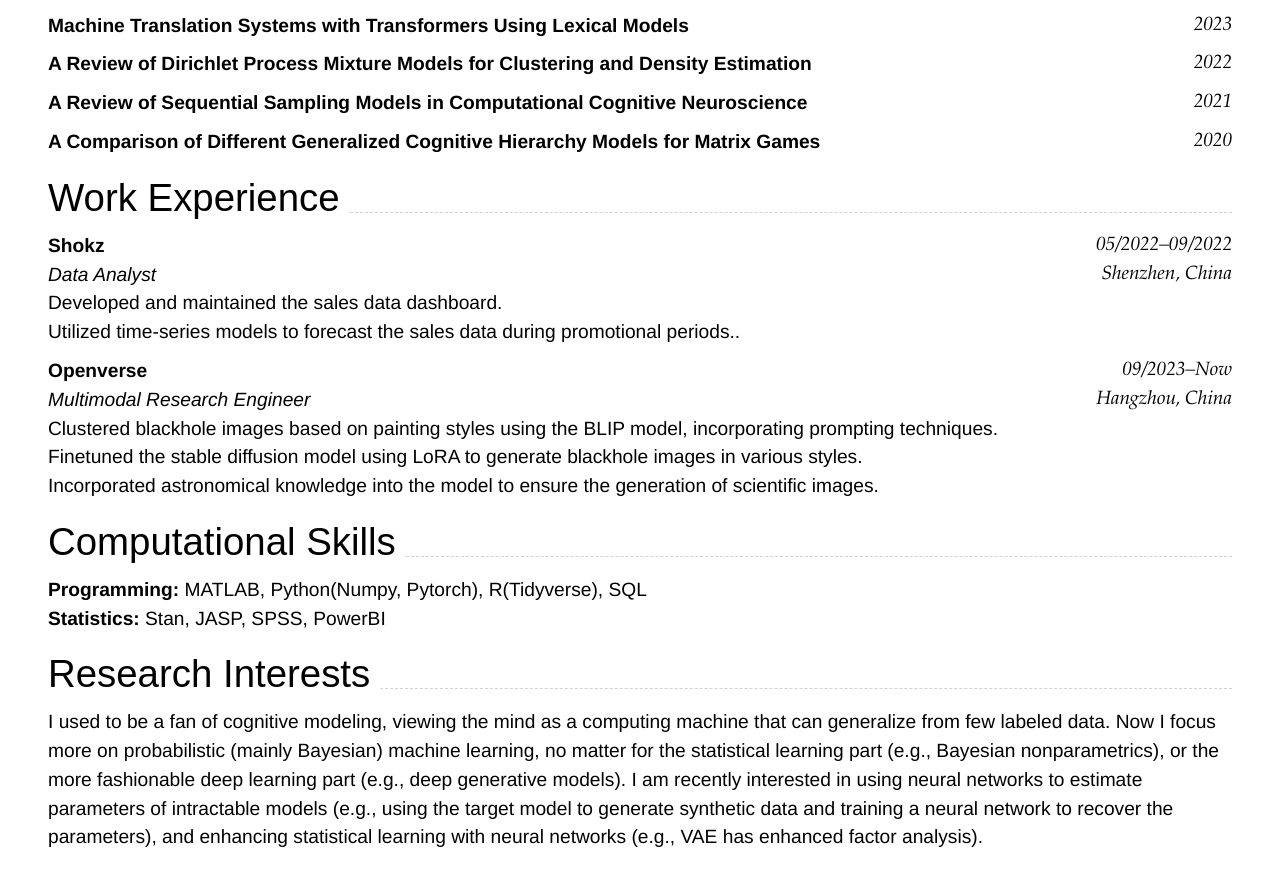
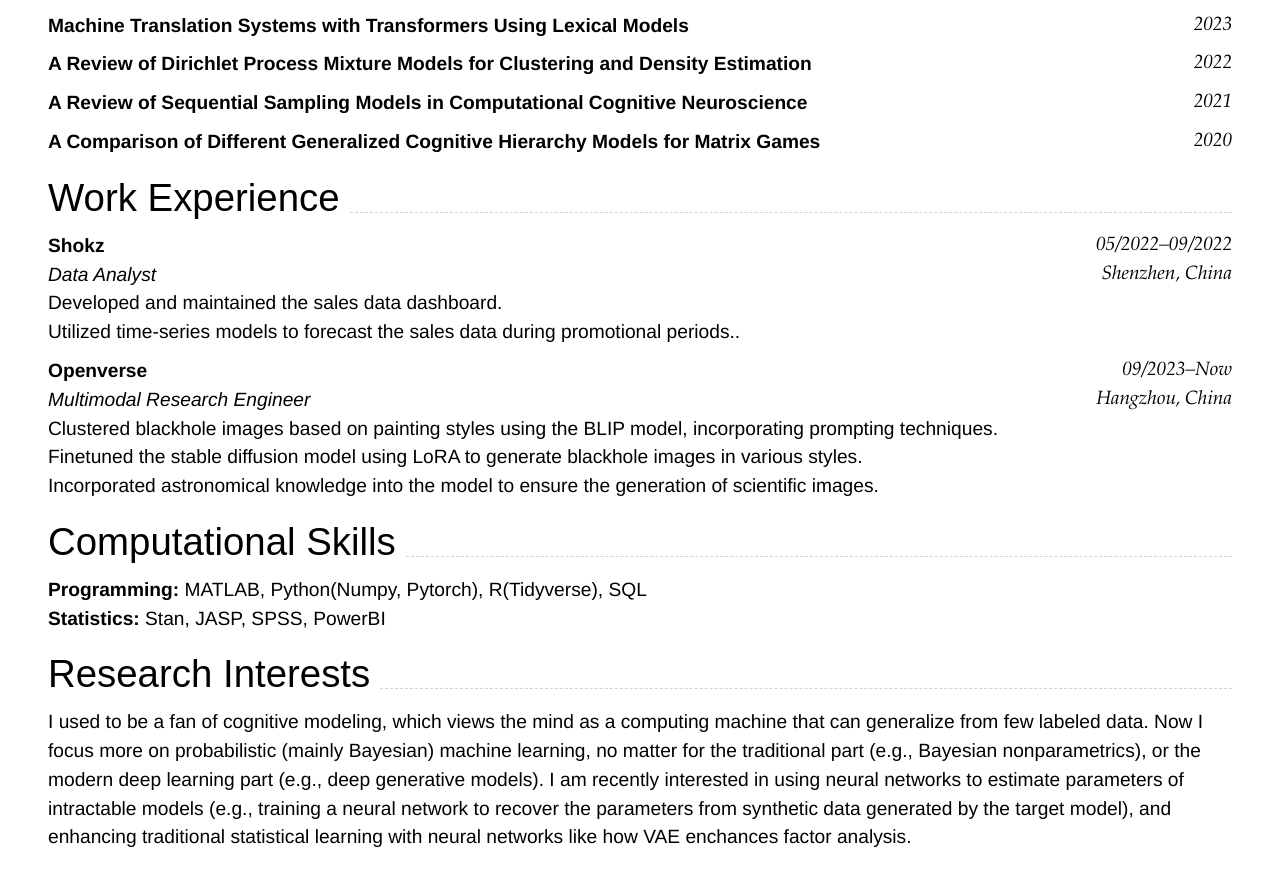
Before and after one commit to RL-LBAM/CV, a Jekyll site: the page built from index.md, in a window 1280 px wide and 900 px high, scrolled down 1745 px. Shown: the top 886 px of the window. Built offline with Jekyll 4.4.1, drawn with Linux system fonts in a browser that asks for light colours; nearby versions of some CDN libraries.

Commit message:
Update index.md

```diff
--- a/index.md
+++ b/index.md
@@ -132,7 +132,7 @@ Incorporated astronomical knowledge into the model to ensure the generation of s
 **Programming:** MATLAB, Python(Numpy, Pytorch), R(Tidyverse), SQL
 **Statistics:** Stan, JASP, SPSS, PowerBI
 ## Research Interests
-I used to be a fan of cognitive modeling, viewing the mind as a computing machine that can generalize from few labeled data. Now I focus more on probabilistic (mainly Bayesian) machine learning, no matter for the statistical learning part (e.g., Bayesian nonparametrics), or the more fashionable deep learning part (e.g., deep generative models). I am recently interested in using neural networks to estimate parameters of intractable models (e.g., using the target model to generate synthetic data and training a neural network to recover the parameters), and enhancing statistical learning with neural networks (e.g., VAE has enhanced factor analysis).
+I used to be a fan of cognitive modeling, which views the mind as a computing machine that can generalize from few labeled data. Now I focus more on probabilistic (mainly Bayesian) machine learning, no matter for the traditional part (e.g., Bayesian nonparametrics), or the modern deep learning part (e.g., deep generative models). I am recently interested in using neural networks to estimate parameters of intractable models (e.g., training a neural network to recover the parameters from synthetic data generated by the target model), and enhancing traditional statistical learning with neural networks like how VAE enchances factor analysis.
 
 
 <!-- ### Footer
```
